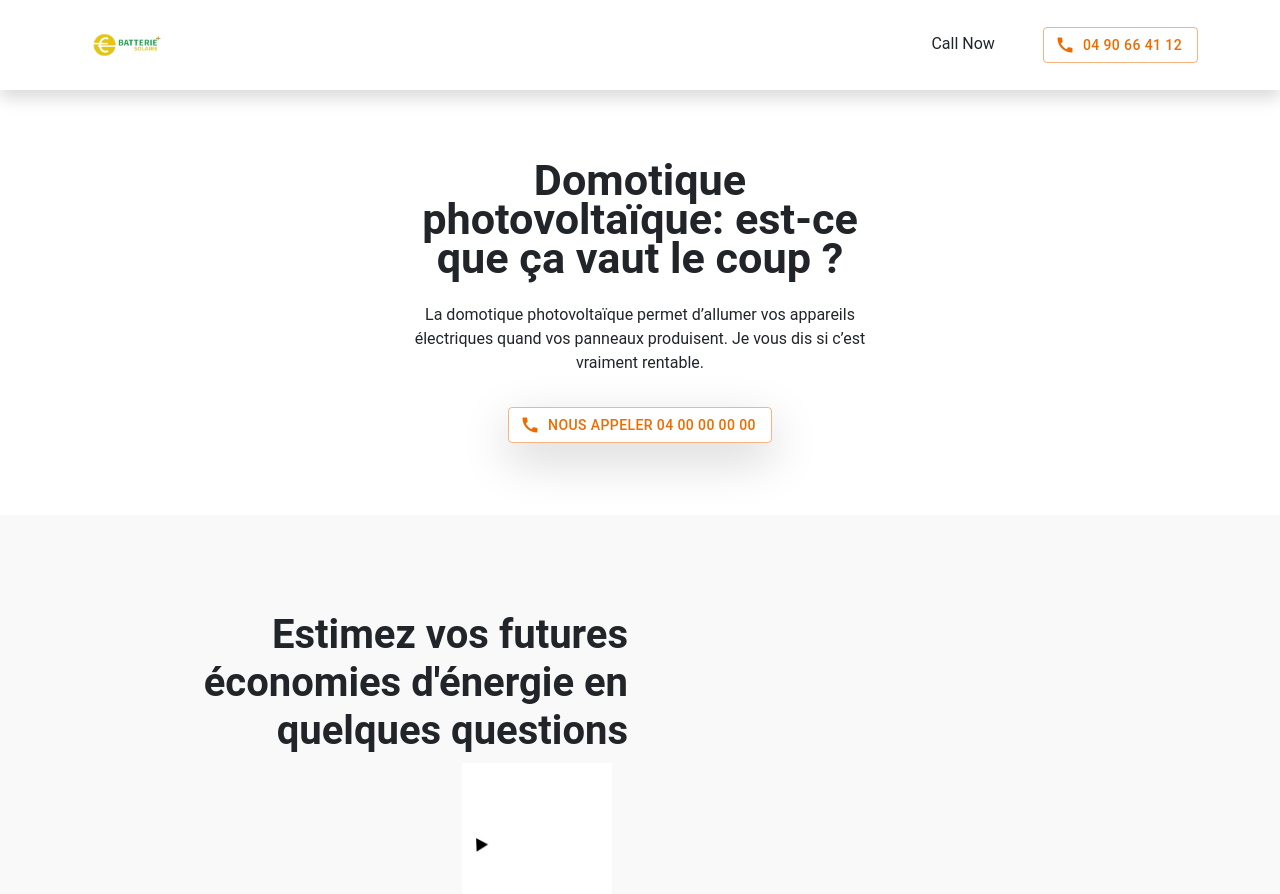
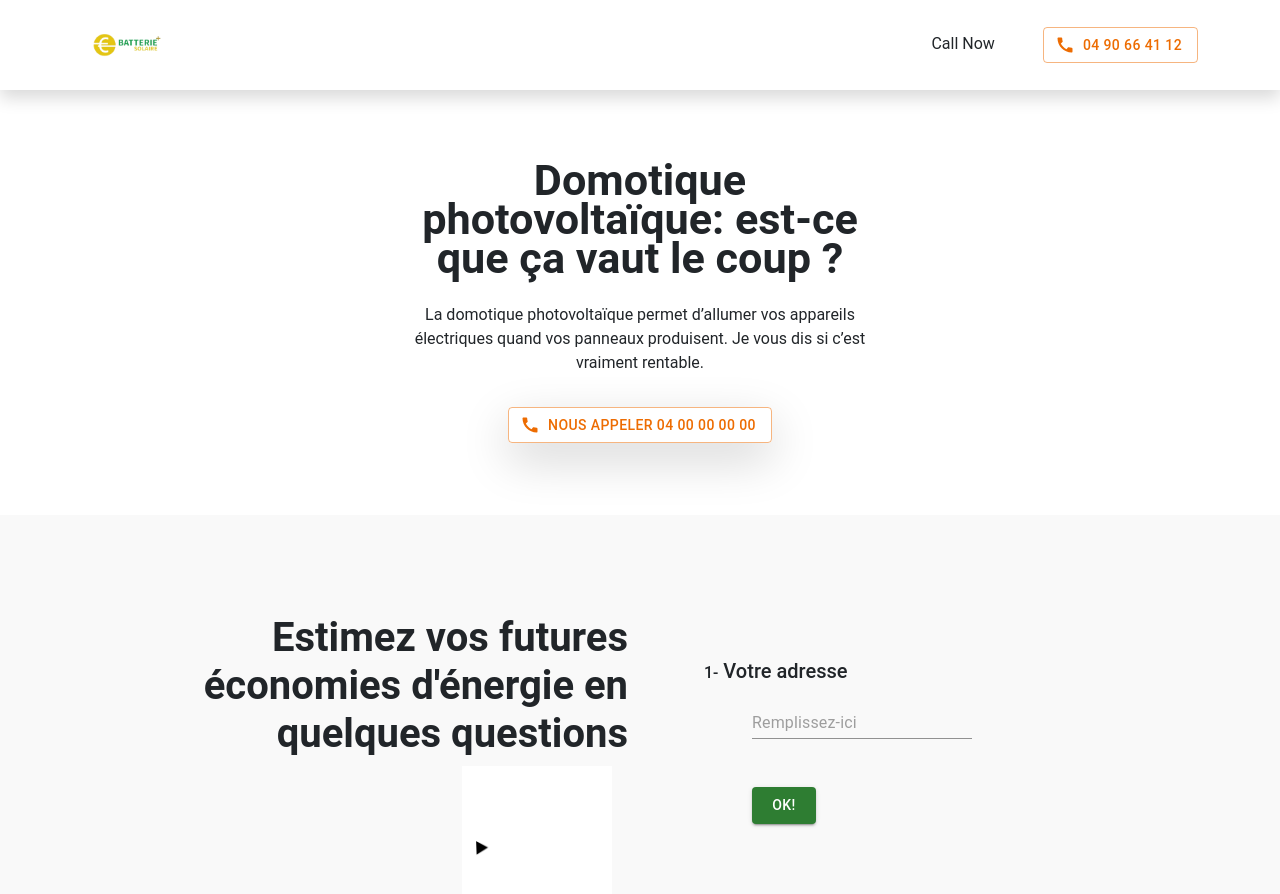
Before and after one commit to zakaria-imzilen/batterieplussolaire-multistep-form, a React (Create React App) app: page / in a window 1280 px wide. Shown: the top 894 px of the page. Built offline with nearby package versions, Linux system fonts and the light colour scheme.

Commit message:
Still Validation

```diff
--- a/package.json
+++ b/package.json
@@ -7,6 +7,7 @@
     "@emotion/styled": "^11.10.6",
     "@mui/icons-material": "^5.11.11",
     "@mui/material": "^5.11.11",
+    "@reduxjs/toolkit": "^1.9.3",
     "@testing-library/jest-dom": "^5.16.5",
     "@testing-library/react": "^13.4.0",
     "@testing-library/user-event": "^13.5.0",
@@ -14,7 +15,9 @@
     "bootstrap": "^5.2.3",
     "react": "^18.2.0",
     "react-dom": "^18.2.0",
+    "react-redux": "^8.0.5",
     "react-scripts": "5.0.1",
+    "react-toastify": "^9.1.1",
     "web-vitals": "^2.1.4"
   },
   "scripts": {
--- a/src/App.js
+++ b/src/App.js
@@ -1,3 +1,4 @@
+import { ToastContainer } from "react-toastify";
 import Hero from "./components/Hero/Hero";
 import Navbar from "./components/Navbar/Navbar";
 import Steps from "./components/Steps/Steps";
@@ -8,6 +9,7 @@ function App() {
 			<Navbar />
 			<Hero />
 			<Steps />
+			<ToastContainer />
 		</div>
 	);
 }
--- a/src/components/Navbar/Navbar.css
+++ b/src/components/Navbar/Navbar.css
@@ -0,0 +1,3 @@
+nav {
+	background-color: #fff;
+}
--- a/src/components/Navbar/Navbar.jsx
+++ b/src/components/Navbar/Navbar.jsx
@@ -5,7 +5,7 @@ import CallIcon from "@mui/icons-material/Call";
 
 const Navbar = () => {
 	return (
-		<nav className="container-fluid p-0 m-0 position-stiky top-0 shadow">
+		<nav className="container-fluid p-0 m-0 sticky-top top-0 shadow">
 			<div className="container-md px-2 px-md-0 m-0 mx-auto row row-cols-2 justify-content-between align-items-center">
 				<div className="logo text-start">
 					<img src={logo} height={90} alt="Logo de Batterie Plus Solaire" />
--- /dev/null
+++ b/src/components/Steps/Step.css
@@ -0,0 +1,13 @@
+#steps-show {
+	cursor: pointer;
+}
+
+.selectOption {
+	background-color: rgba(255, 255, 68, 0.507);
+	color: #000;
+	max-width: 18rem !important;
+}
+
+.selectOption.active {
+	background-color: var(--yellow);
+}
--- /dev/null
+++ b/src/components/Steps/Step.jsx
@@ -0,0 +1,98 @@
+import { Button, Input } from "@mui/material";
+import { useState } from "react";
+import { useDispatch, useSelector } from "react-redux";
+import { changeInput, nextInput } from "../../features/StepsSlice";
+import "./Step.css";
+
+const Step = ({
+	inputName,
+	index,
+	question,
+	inputType,
+	validationName,
+	selectValues,
+}) => {
+	// Return letter instead of number
+	const returnLetter = (num) => {
+		switch (num) {
+			case 0:
+				return "A";
+			case 1:
+				return "B";
+			case 2:
+				return "C";
+			case 3:
+				return "D";
+			case 4:
+				return "E";
+
+			default:
+				return "F";
+		}
+	};
+
+	const dispatch = useDispatch();
+	const inputState = useSelector((state) => state.steps.formValues[inputName]);
+
+	const [inputVal, setInputVal] = useState("");
+
+	const handleOk = () => {
+		if (inputType === "text") {
+			switch (validationName) {
+				case "address":
+					if (inputVal) {
+					}
+
+				default:
+					break;
+			}
+		} else {
+			dispatch(nextInput());
+		}
+	};
+
+	return (
+		<div className="py-5 ps-md-5" id="steps-show">
+			<h5 className="question mb-4">
+				<span className="fs-6">{index}-</span> {question}
+			</h5>
+			{/* Select */}
+			{inputType === "select" ? (
+				<div className="ps-5 row row-cols-1 flex-wrap gap-1">
+					{selectValues.map((opt) => (
+						<span
+							onClick={() => dispatch(changeInput({ inputName, value: opt }))}
+							key={selectValues.indexOf(opt)}
+							className="selectOption py-2 px-4 d-block"
+							value={opt}
+						>
+							<span className="letter">
+								{returnLetter(selectValues.indexOf(opt))}-{" "}
+							</span>{" "}
+							{opt}
+						</span>
+					))}
+				</div>
+			) : (
+				<Input
+					value={inputVal}
+					onChange={({ target }) => setInputVal(target.value)}
+					className="ms-5"
+					placeholder="Remplissez-ici"
+					margin="dense"
+				/>
+			)}
+
+			<Button
+				onClick={handleOk}
+				className="ms-auto ms-md-5 my-5 d-block"
+				variant="contained"
+				color="success"
+			>
+				Ok!
+			</Button>
+		</div>
+	);
+};
+
+export default Step;
--- a/src/components/Steps/Steps.css
+++ b/src/components/Steps/Steps.css
@@ -7,3 +7,10 @@
 		rotate: 90deg;
 	}
 }
+
+#steps-show {
+	max-height: 25rem;
+	overflow-y: scroll;
+	scrollbar-color: var(--green) #5eff5e70;
+	scrollbar-width: thin;
+}
--- a/src/components/Steps/Steps.jsx
+++ b/src/components/Steps/Steps.jsx
@@ -1,10 +1,152 @@
 import "./Steps.css";
 import AnimatedArrow from "../../img/ArrowAnimation.gif";
+import { useState } from "react";
+import Step from "./Step";
+import { useSelector } from "react-redux";
 
 const Steps = () => {
+	const stepsData = [
+		{
+			inputName: "address",
+			question: "Votre adresse",
+			inputType: "text",
+		},
+		{
+			inputName: "bill",
+			question: "Montant annuel de votre facture d'électricité ",
+			inputType: "select",
+			selectValues: [
+				"Inférieur à 500 €",
+				"500 à 1000 €",
+				"1000 à 1500 €",
+				"1500 à 2000 €",
+				"Supérieur à 2500 €",
+			],
+		},
+		{
+			inputName: "areYou",
+			question: "Êtes-vous",
+			inputType: "select",
+			selectValues: [
+				"Propriétaire (Résidence principale)",
+				"Propriétaire (Résidence secondaire)",
+				"Locataire",
+			],
+		},
+		{
+			inputName: "type",
+			question: "Quel type",
+			inputType: "select",
+			selectValues: ["Maison", "Appartemment"],
+		},
+		{
+			inputName: "research",
+			question: "Ou en êtes vous dans vos recherche d'installation solaire",
+			inputType: "select",
+			selectValues: [
+				"J'ai déjà reçu un devis",
+				"Je commence mes recherches",
+				"Je souhaite améliorer une installation existante",
+			],
+		},
+		{
+			inputName: "goal",
+			question: "Votre objectif",
+			inputType: "select",
+			selectValues: [
+				"Réduire ma facture d'électricité de 30% à 50%",
+				"Réduire ma facture d'électricité de 50% à 70%",
+				"Réduire ma facture d'électricité de plus de 70%",
+				"Juste de la curiosité",
+			],
+		},
+		{
+			inputName: "chauffage",
+			question: "Type de chauffage",
+			inputType: "select",
+			selectValues: [
+				"Gaz",
+				"Fioul",
+				"Pompe à chaleur Air/Air (Climatisation)",
+				"Pompe à chaleur Air/Eau (Chauffage au sol, radiateur haute et moyenne température)",
+				"Radiateur électrique",
+				"Bois /Granulé",
+			],
+		},
+		{
+			inputName: "production",
+			question: "Votre production d'eau chaude",
+			inputType: "select",
+			selectValues: [
+				"Chauffe-eau électrique",
+				"Ballon thermodynamique",
+				"Ballon solaire",
+				"Pompe à chaleur",
+				"Autre",
+			],
+		},
+		{
+			inputName: "age",
+			question: "Votre tranche d'âge",
+			inputType: "select",
+			selectValues: [
+				"Moins de 35 ans",
+				"35 - 50 ans",
+				"51 - 65 ans",
+				"Plus de 65 ans",
+			],
+		},
+		{
+			inputName: "people",
+			question: "Nombre de personnes dans le foyer",
+			inputType: "select",
+			selectValues: ["1", "2", "3", "4", "5", "+"],
+		},
+		{
+			inputName: "reserve",
+			question: "Reserve fiscal",
+			inputType: "select",
+			selectValues: [
+				"Inférieur à 22500 €",
+				"Entre 22500 et 35000 €",
+				"Entre 35000 et 50000 €",
+				"Supérieur à 50000 €",
+			],
+		},
+		{
+			inputName: "duration",
+			question: "Quel délai de votre projet",
+			inputType: "select",
+			selectValues: ["D'ici 3 mois", "3 à 6 mois", "Plus de 6 mois"],
+		},
+		{
+			inputName: "name",
+			question: "Votre nom",
+			inputType: "text",
+		},
+		{
+			inputName: "genre",
+			question: "Civilité",
+			inputType: "select",
+			selectValues: ["Madame", "Monsieur"],
+		},
+		{
+			inputName: "phone",
+			question: "Téléphone",
+			inputType: "text",
+		},
+		{
+			inputName: "email",
+			question: "Email",
+			inputType: "text",
+		},
+	];
+
+	const activeStep = useSelector((state) => state.steps.activeInput);
+
 	return (
 		<section className="container-fluid py-5 m-0" id="steps">
-			<div className="container-md my-5 m-0 mx-auto row row-cols-1 row-cols-md-2">
+			<div className="container-md my-5 m-0 mx-auto row row-cols-1 row-cols-md-2 flex-md-nowrap gap-md-3 align-items-center">
 				<article className="text">
 					<h1 className="text-end fw-bolder">
 						Estimez vos futures économies d'énergie en quelques questions
@@ -13,7 +155,14 @@ const Steps = () => {
 						<img src={AnimatedArrow} alt="Animation de Flèche" height={150} />
 					</div>
 				</article>
-				<article id="steps-show"></article>
+				<Step
+					inputName={stepsData[activeStep].inputName}
+					index={activeStep + 1}
+					question={stepsData[activeStep].question}
+					inputType={stepsData[activeStep].inputType}
+					validationName={stepsData[activeStep].validationName || null}
+					selectValues={stepsData[activeStep]?.selectValues}
+				/>
 			</div>
 		</section>
 	);
--- /dev/null
+++ b/src/config/store.js
@@ -0,0 +1,8 @@
+import { configureStore } from "@reduxjs/toolkit";
+import StepsSlice from "../features/StepsSlice";
+
+export default configureStore({
+	reducer: {
+		steps: StepsSlice,
+	},
+});
--- /dev/null
+++ b/src/features/StepsSlice.js
@@ -0,0 +1,37 @@
+import { createSlice } from "@reduxjs/toolkit";
+
+const stepsSlice = createSlice({
+	name: "steps",
+	initialState: {
+		activeInput: 0,
+		formValues: {
+			address: "",
+			bill: "",
+			areYou: "",
+			type: "",
+			research: "",
+			goal: "",
+			chauffage: "",
+			production: "",
+			age: "",
+			people: 1,
+			reserve: "Entre 22500 et 35000 €",
+			duration: "D'ici 3 mois",
+			name: "",
+			genre: "",
+			phone: "",
+			email: "",
+		},
+	},
+	reducers: {
+		changeInput: (state, { payload }) => {
+			state.formValues[payload.inputName] = payload.value;
+		},
+		nextInput: (state) => {
+			state.activeInput += 1;
+		},
+	},
+});
+
+export default stepsSlice.reducer;
+export const { changeInput, nextInput } = stepsSlice.actions;
--- a/src/index.css
+++ b/src/index.css
@@ -2,6 +2,7 @@ body,
 html {
 	margin: 0;
 	padding: 0;
+	scroll-behavior: smooth;
 }
 
 * {
--- a/src/index.js
+++ b/src/index.js
@@ -6,11 +6,15 @@ import "bootstrap/dist/css/bootstrap.css";
 import "bootstrap/dist/js/bootstrap";
 import AOS from "aos";
 import "aos/dist/aos.css";
+import { Provider } from "react-redux";
+import store from "./config/store";
 
 AOS.init();
 const root = ReactDOM.createRoot(document.getElementById("root"));
 root.render(
 	<React.StrictMode>
-		<App />
+		<Provider store={store}>
+			<App />
+		</Provider>
 	</React.StrictMode>
 );
```
Also changed, not shown: 1 other file (tests, documents, lock files or other folders).
